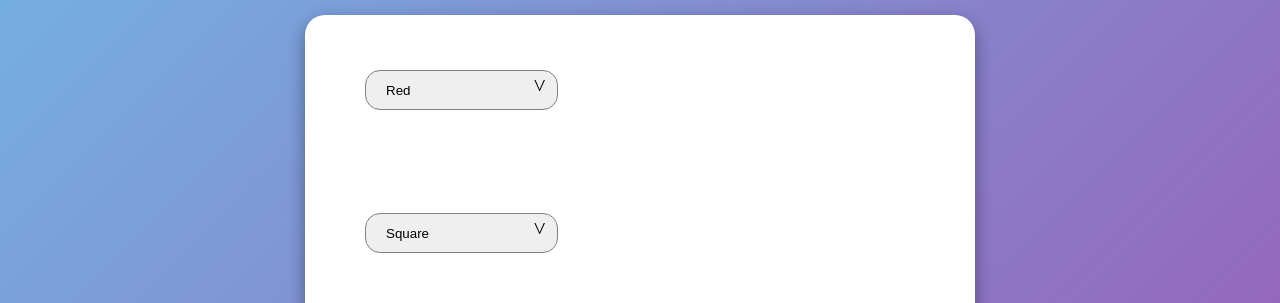
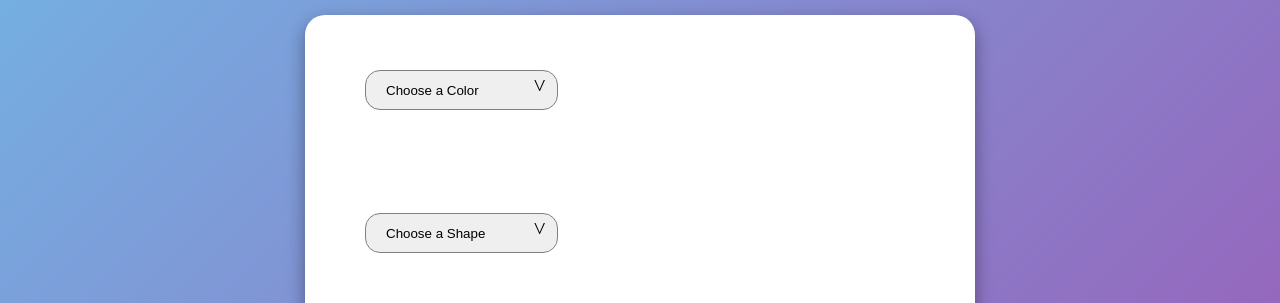
Before and after one commit to Ayaj003/application2, a plain HTML site: page index.html in a window 1280 px wide. Shown: the part 188-491 px from the top of the page. Drawn offline with nearby package versions, Linux system fonts and the light colour scheme.

Commit message:
Updating option placeholder

```diff
--- a/index.css
+++ b/index.css
@@ -37,12 +37,12 @@ select{
 
 #colorSelect{
     margin:15px 0px 85px 0px;
-    }
+}
 
 
 .colorSelectContainer, .shapeSelectContainer {
     position: relative;
-  }
+}
 
 .colorSelectContainer::after, .shapeSelectContainer::after {
     content: "^";
--- a/index.html
+++ b/index.html
@@ -12,6 +12,7 @@
 <div>
     <div class="colorSelectContainer">
     <select id="colorSelect">
+        <option disabled selected hidden>Choose a Color</option>
         <option id="red">Red</option>
         <option id="blue">Blue</option>
         <option id="black">Black</option>
@@ -22,6 +23,7 @@
     </div><br>
     <div class="shapeSelectContainer">
     <select id="shapeSelect">
+        <option disabled selected hidden>Choose a Shape</option>
         <option value="square" id="square">Square</option>
         <option value="circle" id="circle">Circle</option>
         <option value="rectangle" id="rectangle">Rectangle</option>
```
